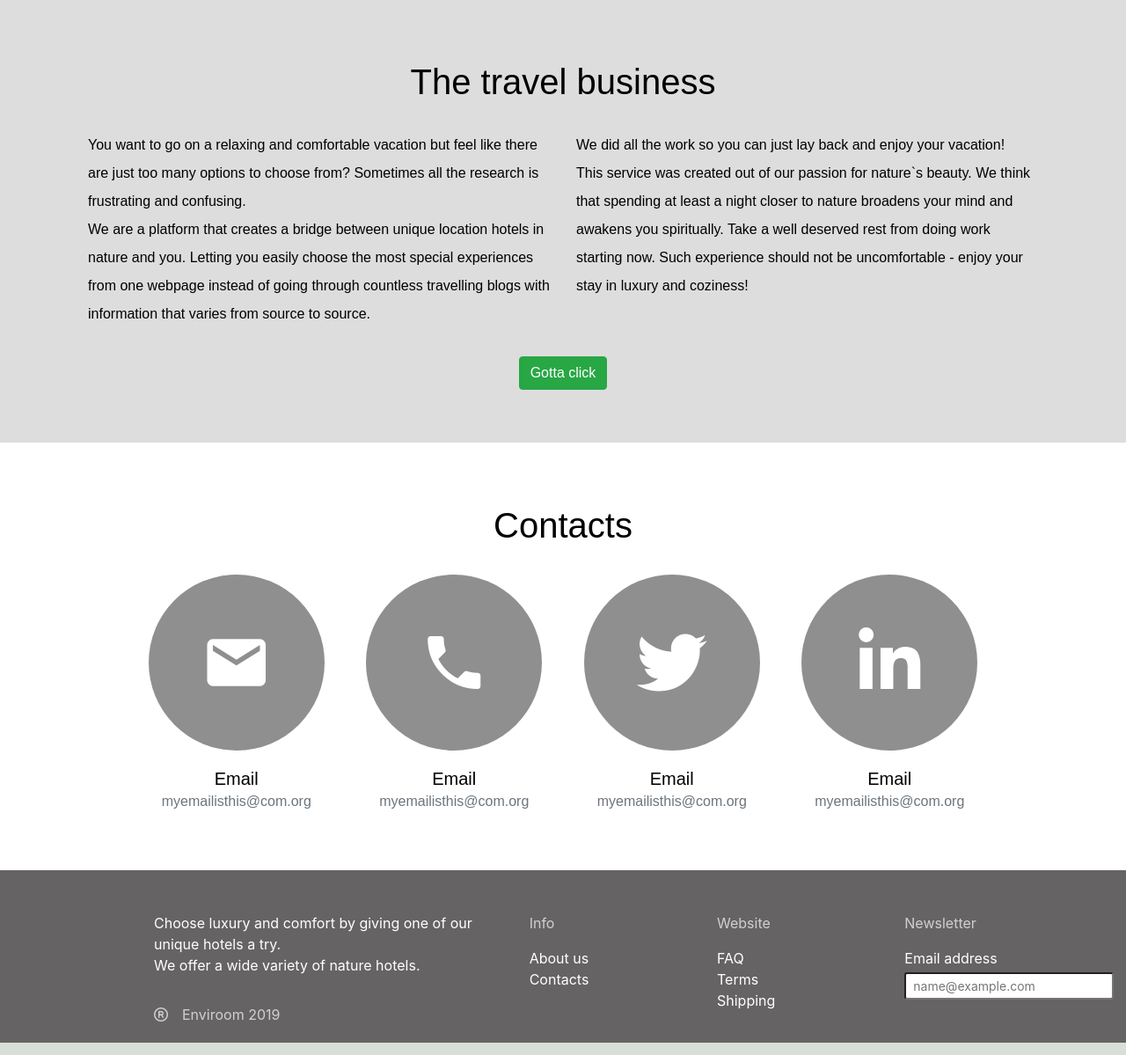
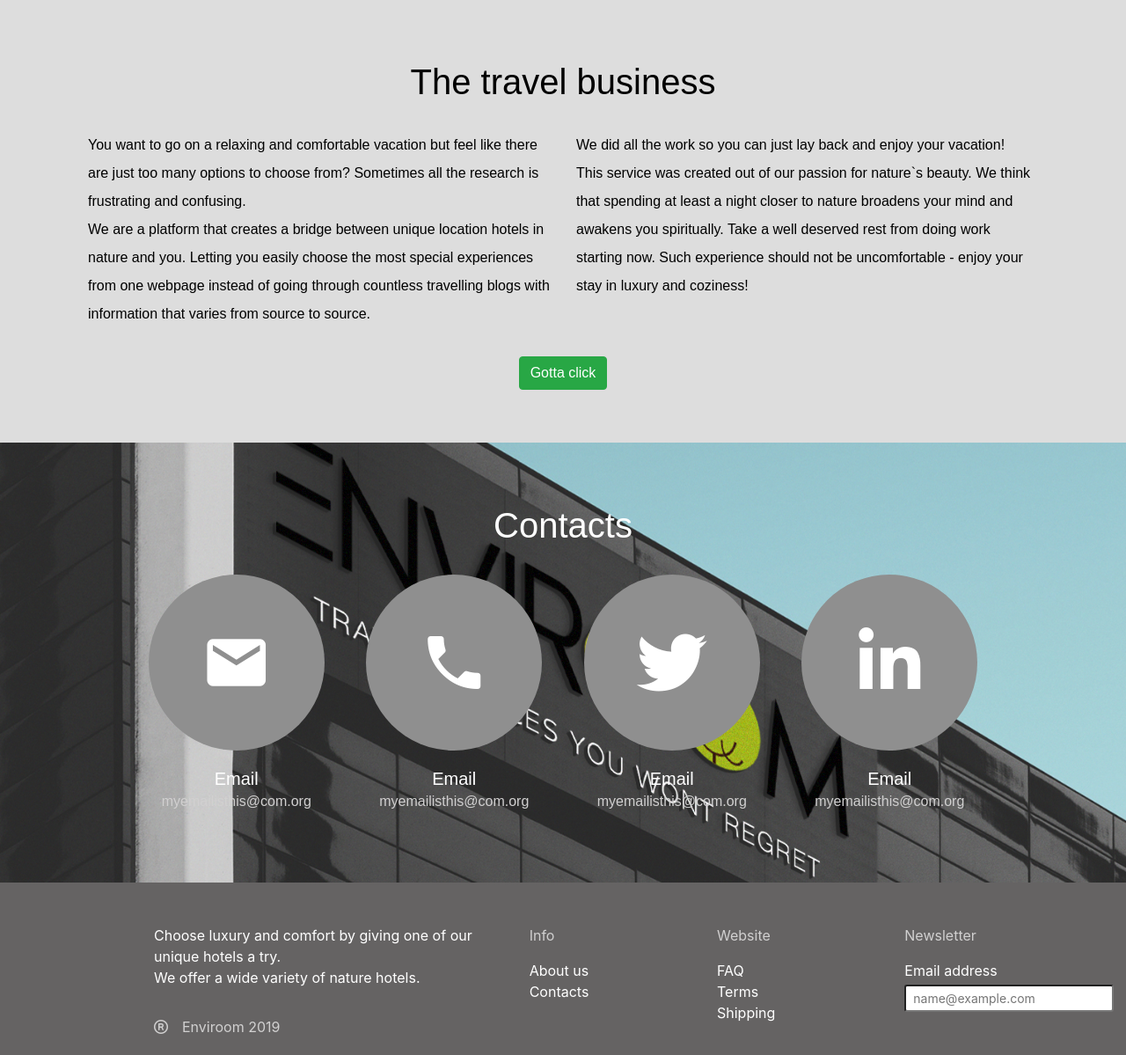
Before and after one commit to nikolaivasilev12/Enviroom, a PHP site: page /aboutUs.html in a window 1280 px wide. Shown: the part 821-2020 px from the top of the page at 88% size. Run offline with PHP 8.4, Linux system fonts and the light colour scheme; some libraries are stand-ins or nearby versions.

Commit message:
About us stuff

```diff
--- a/aboutUs.html
+++ b/aboutUs.html
@@ -70,7 +70,7 @@
                                             email
                                         </i>
                                     </div>
-                                    <p class="text-center h5">Email <br> <span class="text-muted h6">myemailisthis@com.org</span></p>
+                                    <p class="text-center h5">Email <br> <span class="gray-text h6">myemailisthis@com.org</span></p>
                             </div>
                             <div class="col-md-3 d-flex row justify-content-center">
                                 <div class="rounded-circle round">
@@ -78,7 +78,7 @@
                                             phone
                                     </i>
                                 </div>
-                                <p class="text-center h5">Email <br> <span class="text-muted h6">myemailisthis@com.org</span></p>
+                                <p class="text-center h5">Email <br> <span class="gray-text h6">myemailisthis@com.org</span></p>
                             </div>
 
                             <div class="col-md-3 d-flex row justify-content-center">
@@ -87,7 +87,7 @@
 
                                         </i>
                                     </div>
-                                    <p class="text-center h5">Email <br> <span class="text-muted h6">myemailisthis@com.org</span></p>
+                                    <p class="text-center h5">Email <br> <span class="gray-text h6">myemailisthis@com.org</span></p>
                             </div>
                             <div class="col-md-3 d-flex row justify-content-center">
                                     <div class="rounded-circle round">
@@ -95,7 +95,7 @@
 
                                         </i>
                                     </div>
-                                    <p class="text-center h5">Email <br> <span class="text-muted h6">myemailisthis@com.org</span></p>
+                                    <p class="text-center h5">Email <br> <span class="gray-text h6">myemailisthis@com.org</span></p>
 
                         </div>
                     </div>
--- a/aboutUsStyle.css
+++ b/aboutUsStyle.css
@@ -43,8 +43,23 @@ body{
     margin-top: 70px;
 }
 #second {
-    background-color: white;
-    color: black;
+    background-color: white;    /* background-image: url(assets/about_us.jpg)!important; */
+    background-image: url(Assets/about_us.jpg);
+    height: 100vh;
+    background-size: cover;
+    background-repeat: no-repeat;
+    color: white;
+    /* The image used */
+
+  /* Set a specific height */
+    height: 500px;
+
+  /* Create the parallax scrolling effect */
+    background-attachment: fixed;
+    background-position: center;
+    background-repeat: no-repeat;
+    background-size: cover;
+    color: white;
     font-family: 'Raleway', sans-serif;
 }
 #second h1 {
```
